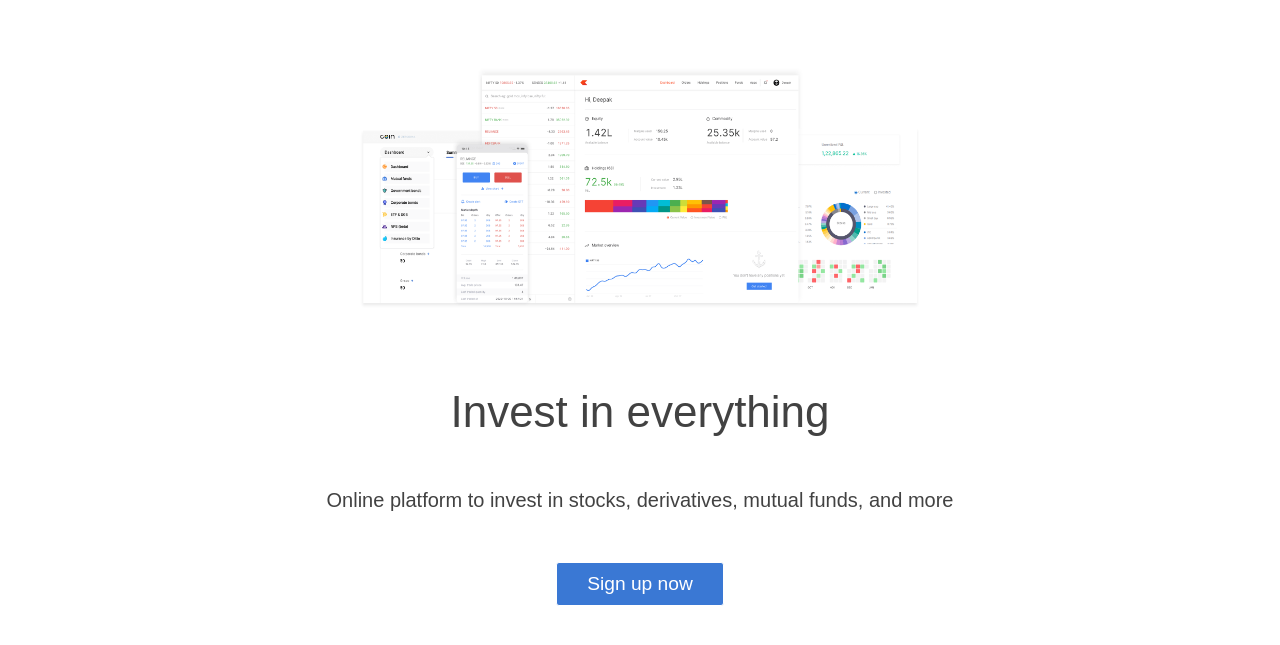
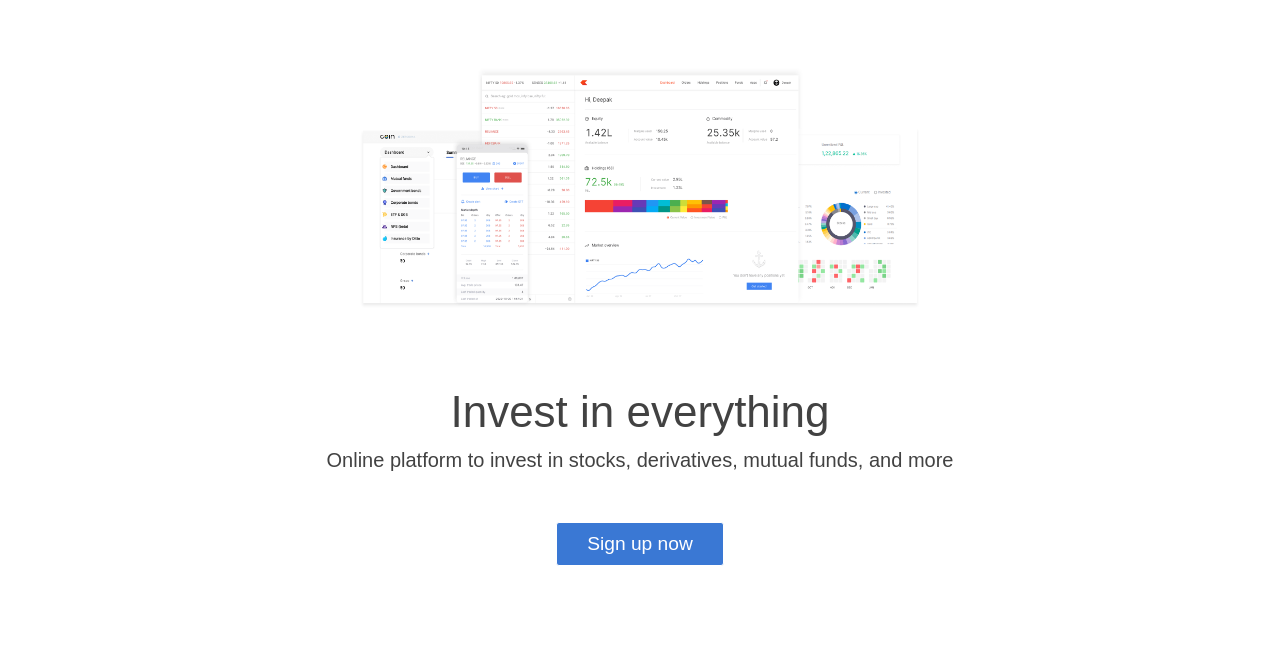
Before and after one commit to Rahulsoni9321/Zerodha-Landing-page, a plain HTML site: page index.html in a window 1280 px wide. Shown: the part 63-708 px from the top of the page. Drawn offline with Linux system fonts and the light colour scheme.

Commit message:
index.html

```diff
--- a/index.html
+++ b/index.html
@@ -7,7 +7,7 @@
     <link rel="stylesheet"  rel= "stylesheet" href="https://cdnjs.cloudflare.com/ajax/libs/font-awesome/6.5.0/css/all.min.css" integrity="sha512-Avb2QiuDEEvB4bZJYdft2mNjVShBftLdPG8FJ0V7irTLQ8Uo0qcPxh4Plq7G5tGm0rU+1SPhVotteLpBERwTkw==" crossorigin="anonymous" referrerpolicy="no-referrer" />
 
     <style>
-        body {
+        * {
             margin:0;
             padding:0;
             font-family: Arial, Helvetica, sans-serif;
@@ -59,17 +59,19 @@
             line-height: 1.25;
             font-weight: 500;
             color: #424242;
-            margin:50px;
+
 
         }
         .para{
             font-size: 20px;
             font-weight:100;
+            margin-top:10px;
+            margin-bottom:20px;
             color: #424242;
         }
         .btn{
-           margin:25px 0px;
-           padding-top: 25px;
+           margin:50px 0px;
+
         }
         .btn button {
             color:white;
```
